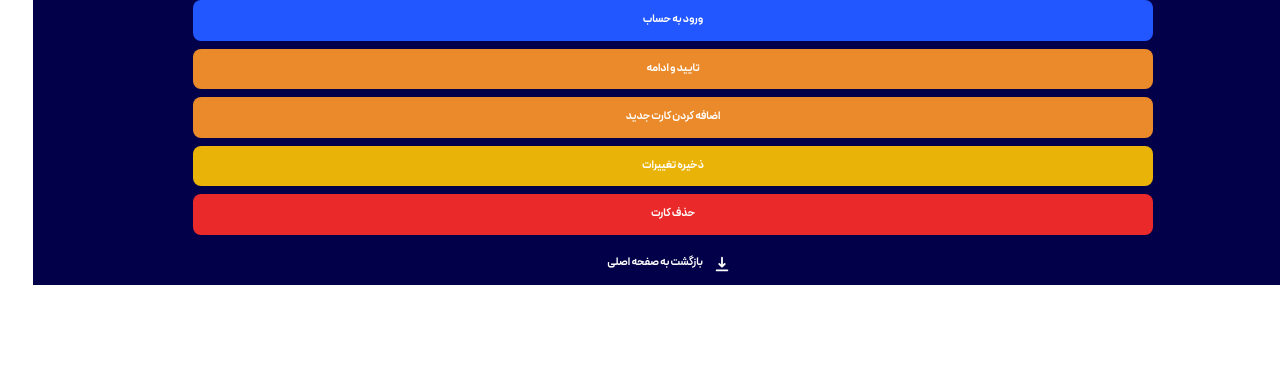
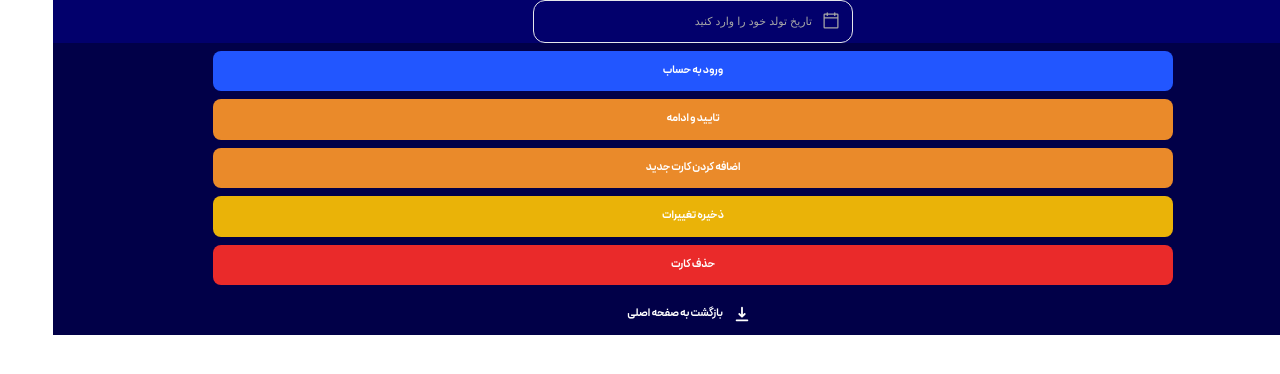
Before and after one commit to ashkan7929/kimia-gold, a React (Vite) app: page / in a window 1280 px wide. Shown: the top 374 px of the page. Built offline with nearby package versions, Linux system fonts and the light colour scheme.

Commit message:
add icon to input

```diff
--- a/src/components/Inputs/Datepiker.tsx
+++ b/src/components/Inputs/Datepiker.tsx
@@ -1,14 +1,18 @@
-import type { Datepicker } from "../../types/input";
+import type { Datepicker } from '../../types/input';
+import { PiCalendarBlank } from 'react-icons/pi';
 
 const Datepicker = ({ placeholder }: Datepicker) => {
     return (
         <div className="flex bg-custom-backdrop flex-col gap-2">
-
-      <div className="border border-custom-border-light rounded-xl">
+            <div className="w-full max-w-xs mx-auto relative">
                 <input
                     type="text"
                     placeholder={placeholder}
-          className="w-full placeholder:text-custom-text-gray p-3 text-custom-text-gray text-xl-custom bg-transparent outline-none"
+                    className="w-full rounded-xl border border-light p-3 pr-10 text-xl-custom bg-transparent outline-none placeholder:text-custom-lightergray"
+                />
+                <PiCalendarBlank
+                    className="absolute right-3 top-1/2 -translate-y-1/2 text-custom-lightergray pointer-events-none"
+                    size={20}
                 />
             </div>
         </div>
--- a/src/pages/Home.tsx
+++ b/src/pages/Home.tsx
@@ -1,24 +1,28 @@
-import GroupBtn from '../components/btns/GroupBtn'
-import MainBtn from '../components/btns/MainBtn'
-import { HiDownload } from "react-icons/hi";
+import GroupBtn from '../components/btns/GroupBtn';
+import MainBtn from '../components/btns/MainBtn';
+import Datepicker from '../components/Inputs/Datepiker';
+import { HiDownload } from 'react-icons/hi';
+import { useTranslation } from 'react-i18next';
 
 const Home = () => {
-const handleDownload = () => {
-  console.log("download")
-}
-// const { t } = useTranslation();
-  return (
-    <div className='bg-primary-light flex flex-col gap-2'>
-        {/* <MainBtn  type={t('type')} */}
-        <MainBtn type="login"/>
-        <GroupBtn type="continue" />
-        <GroupBtn type="addNewCard" />
-        <GroupBtn type="save" />
-        <GroupBtn type="delete" />
-        <GroupBtn type="back" icon={<HiDownload />} onClick={handleDownload}/>
+    const handleDownload = () => {
+        console.log('download');
+    };
 
-    </div>
-  )
-}
+    const { t } = useTranslation();
 
-export default Home
+    return (
+        <div className="bg-primary-light flex flex-col gap-2">
+            <Datepicker placeholder={t('datePlaceholder')} />
+
+            <MainBtn type="login" />
+            <GroupBtn type="continue" />
+            <GroupBtn type="addNewCard" />
+            <GroupBtn type="save" />
+            <GroupBtn type="delete" />
+            <GroupBtn type="back" icon={<HiDownload />} onClick={handleDownload} />
+        </div>
+    );
+};
+
+export default Home;
```
Also changed, not shown: src/components/Inputs/MobileInput.tsx (+10 -6 lines), src/components/btns/GroupBtn.tsx (+2 -5 lines), src/components/btns/MainBtn.tsx (+17 -13 lines). Lines whose indentation alone changed are shown as unchanged.
